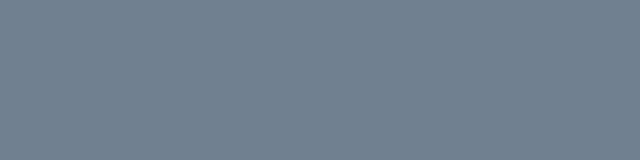
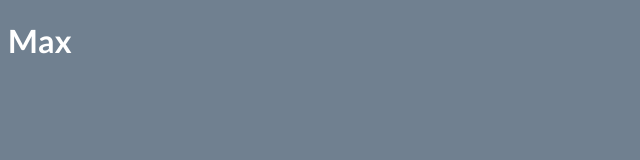
Before and after one commit to JulioAvalos/nextjs-course-2, a Next.js app: page /user-profile in a window 1280 px wide. Before the commit this address had no page. Shown: the top 160 px of the page, without its empty margins (0-640 px from the left). Built offline with nearby package versions, Linux system fonts and the light colour scheme.

Commit message:
using "getServerSideProps" for Server-Side Rendering

```diff
--- /dev/null
+++ b/pages/user-profile.js
@@ -0,0 +1,13 @@
+function UserProfilePage(props) {
+  return <h1>{props.username}</h1>;
+}
+
+export default UserProfilePage;
+
+export async function getServerSideProps(context) {
+  return {
+    props: {
+      username: "Max",
+    },
+  };
+}
```
